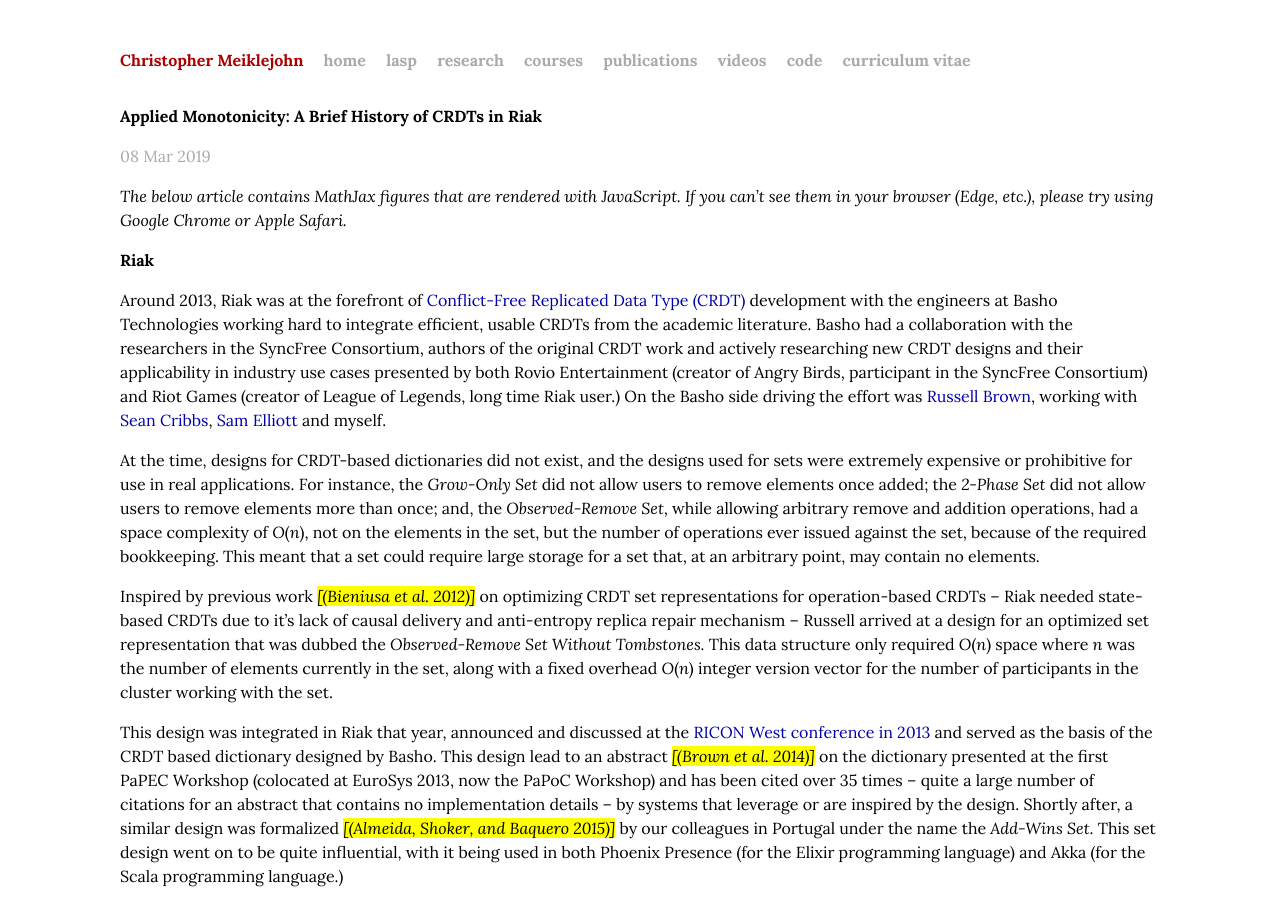
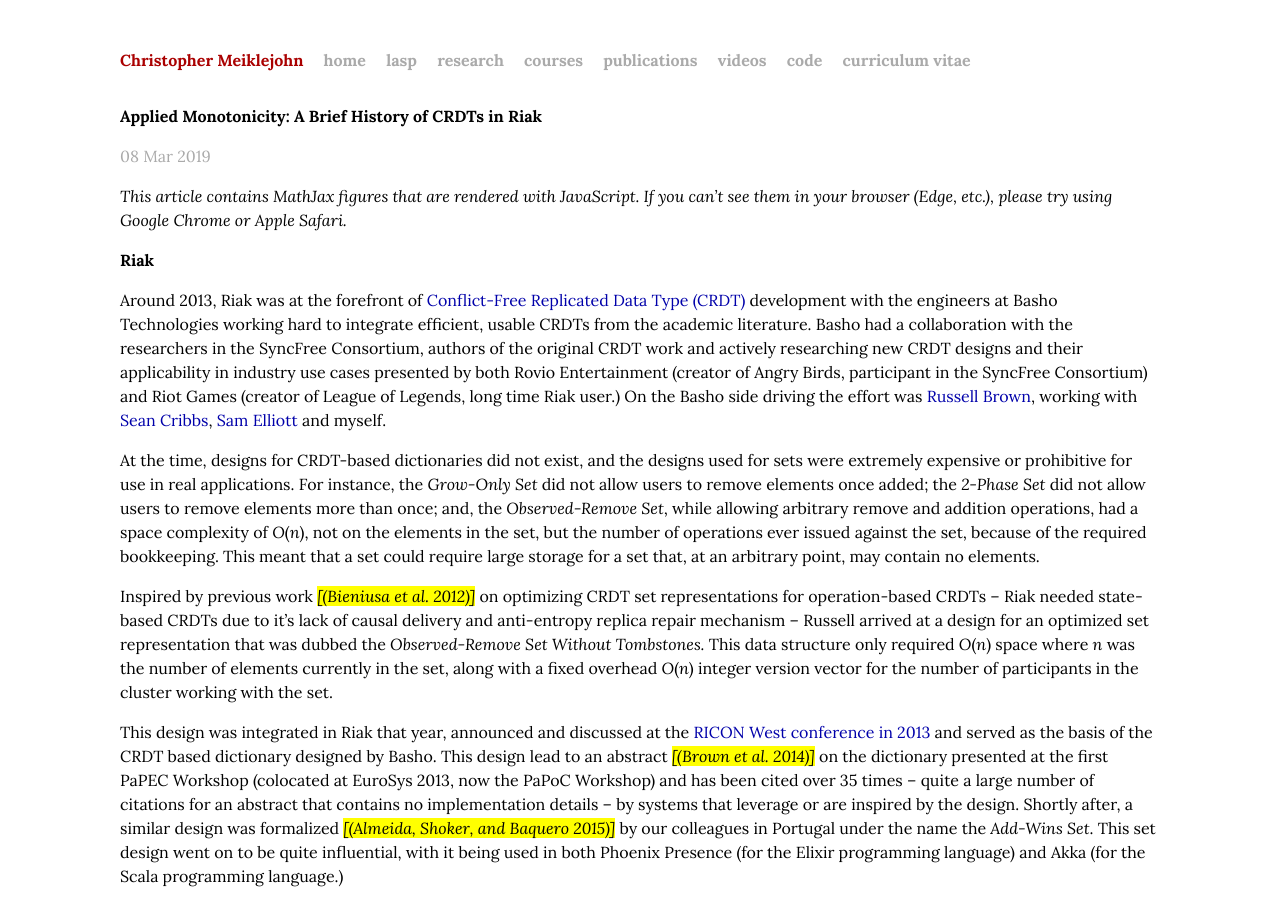
Before and after one commit to cmeiklejohn/cmeiklejohn.github.io, a Jekyll site: the page built from _posts/2019-03-08-monotonicity.markdown, in a window 1280 px wide and 900 px high. Built offline with Jekyll 4.4.1, drawn with Linux system fonts in a browser that asks for light colours; some web fonts are replaced.

Commit message:
new post

```diff
--- a/_posts/2019-03-08-monotonicity.markdown
+++ b/_posts/2019-03-08-monotonicity.markdown
@@ -6,7 +6,7 @@
 group: SyncFree
 ---
 
-_The below article contains MathJax figures that are rendered with JavaScript.  If you can't see them in your browser (Edge, etc.), please try using Google Chrome or Apple Safari._
+_This article contains MathJax figures that are rendered with JavaScript.  If you can't see them in your browser (Edge, etc.), please try using Google Chrome or Apple Safari._
 
 <h1 id="riak">Riak</h1>
 <p>Around 2013, Riak was at the forefront of <a href="https://en.wikipedia.org/wiki/Conflict-free_replicated_data_type">Conflict-Free Replicated Data Type (CRDT)</a> development with the engineers at Basho Technologies working hard to integrate efficient, usable CRDTs from the academic literature. Basho had a collaboration with the researchers in the SyncFree Consortium, authors of the original CRDT work and actively researching new CRDT designs and their applicability in industry use cases presented by both Rovio Entertainment (creator of Angry Birds, participant in the SyncFree Consortium) and Riot Games (creator of League of Legends, long time Riak user.) On the Basho side driving the effort was <a href="https://twitter.com/russelldb">Russell Brown</a>, working with <a href="https://twitter.com/seancribbs">Sean Cribbs</a>, <a href="https://twitter.com/lenary">Sam Elliott</a> and myself.</p>
```
